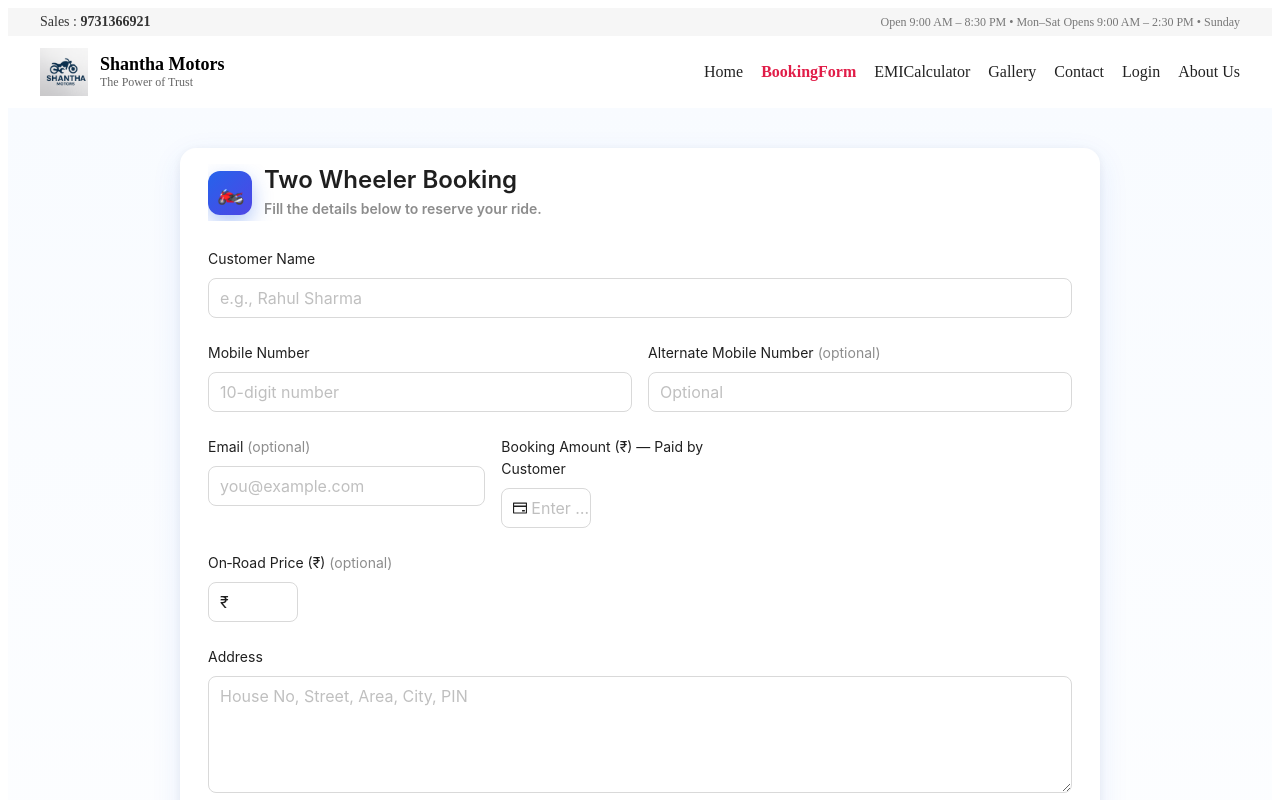
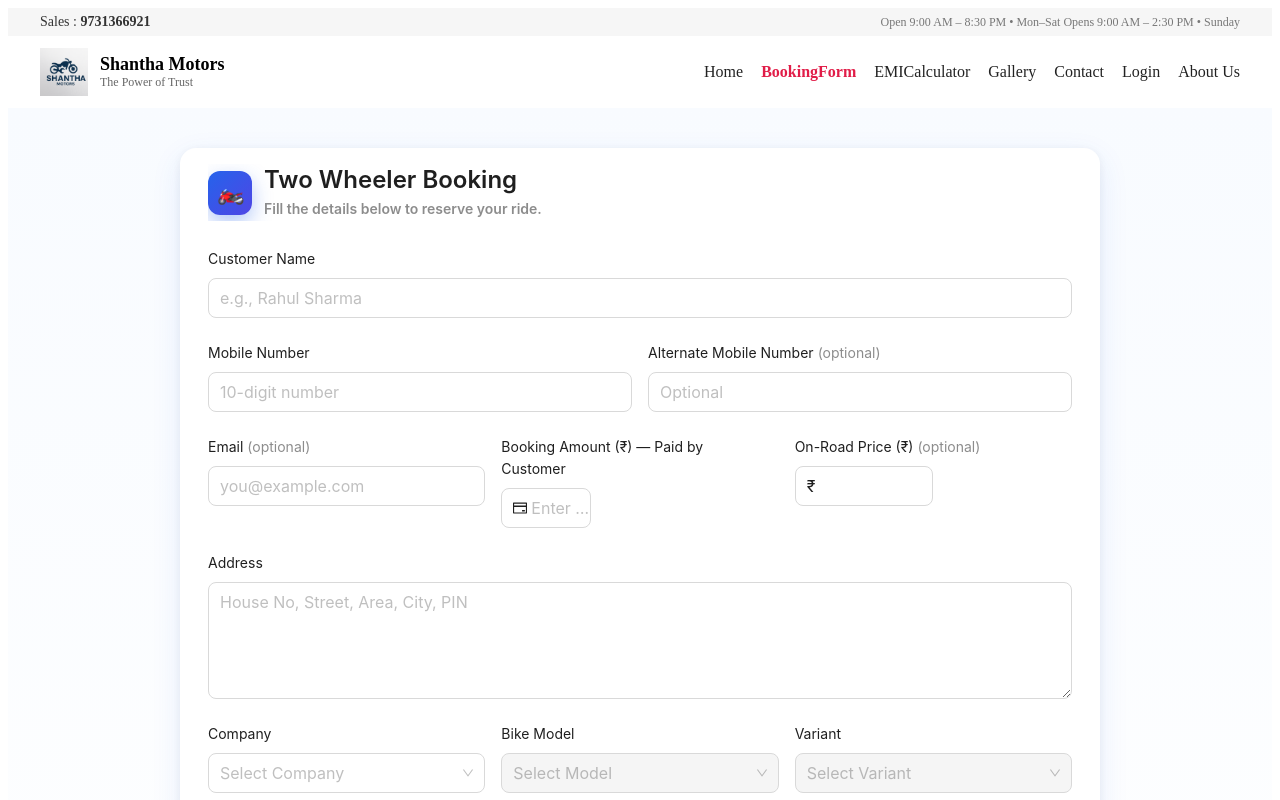
Before and after one commit to Shiv290899/shantha_motors_cleint_development, a React (Vite) app in the folder client/vite-project/: page /bookingform in a window 1280 px wide. Shown: the top 800 px of the page. Built offline with nearby package versions, Linux system fonts and the light colour scheme.

Commit message:
Update BookingForm.jsx
on road price  desing
updated'

```diff
--- a/client/vite-project/src/Components/BookingForm.jsx
+++ b/client/vite-project/src/Components/BookingForm.jsx
@@ -258,18 +258,21 @@ const BookingForm = () => {
               </Form.Item>
             </Col>
 
-            <Col xs={24} md={10}>
+            <Col xs={24} md={8}> {/* increased from md={8} to md={16} */}
               {/* AUTO-FILLED ON-ROAD PRICE (READ ONLY) */}
-              <Form.Item label="On‑Road Price (₹)" name="onRoadPrice">
+              <Form.Item label="On-Road Price (₹)" name="onRoadPrice">
                 <InputNumber
                   size="large"
-                  className="w-full"
+                  style={{ width: '50%' }} // ensures it fills the column
                   readOnly
                   placeholder="Select company/model/variant"
-                  formatter={(v) => `₹ ${String(v ?? "")}`.replace(/\B(?=(\d{3})+(?!\d))/g, ",")}
+                  formatter={(v) =>
+                    `₹ ${String(v ?? "")}`.replace(/\B(?=(\d{3})+(?!\d))/g, ",")
+                  }
                 />
               </Form.Item>
             </Col>
+
           </Row>
 
           {/* Address */}
```
